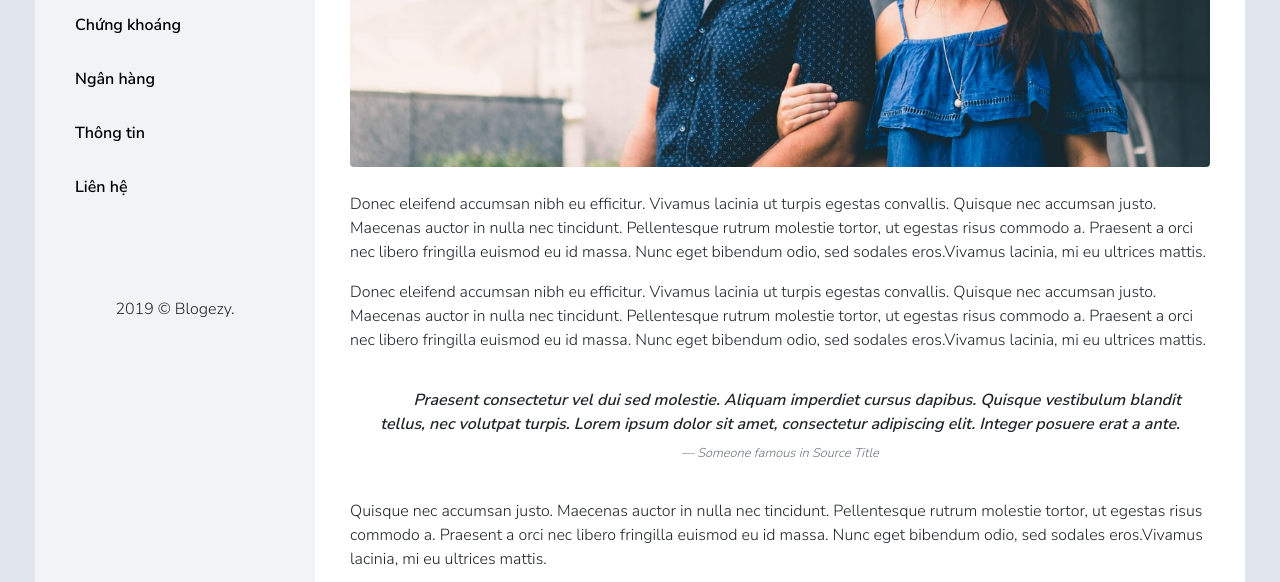
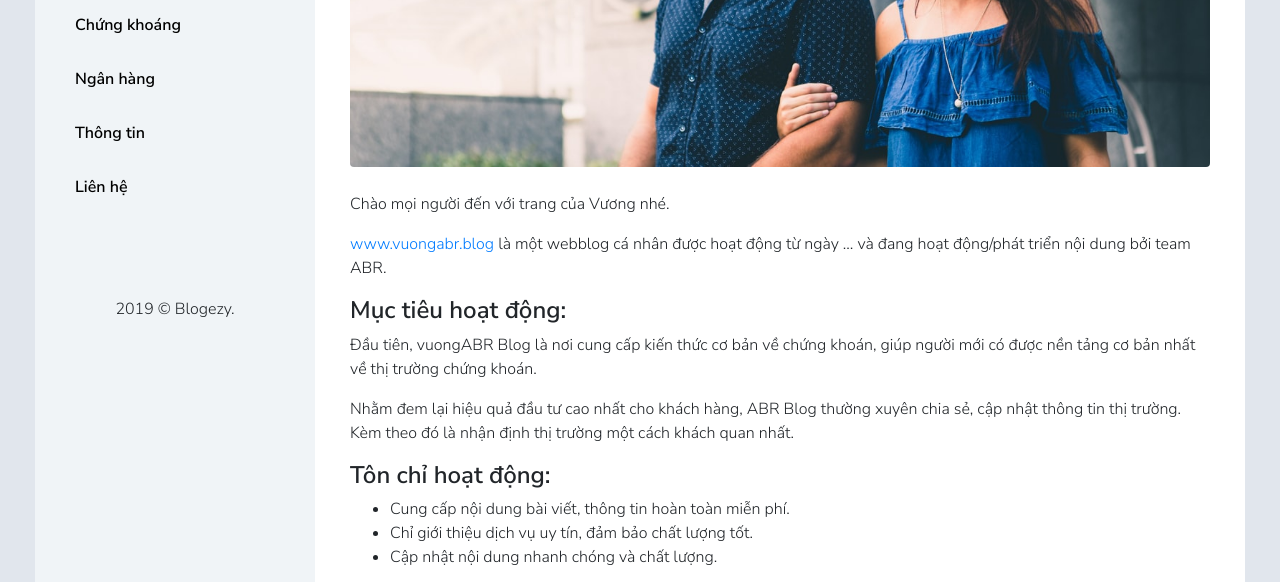
Before and after one commit to btxuyenHCMUS/mvc.github.io, a plain HTML site: page about.html in a window 1280 px wide. Shown: the part 417-999 px from the top of the page. Drawn offline with nearby package versions, Linux system fonts and the light colour scheme; a web font is replaced by a local one.

Commit message:
update about me

```diff
--- a/about.html
+++ b/about.html
@@ -127,20 +127,19 @@
                                 </div>
 
                                 <div class="blog-detail-description">
-                                    <p>Donec eleifend accumsan nibh eu efficitur. Vivamus lacinia ut turpis egestas convallis. Quisque nec accumsan justo. Maecenas auctor in nulla nec tincidunt. Pellentesque rutrum molestie tortor, ut egestas risus commodo
-                                        a. Praesent a orci nec libero fringilla euismod eu id massa. Nunc eget bibendum odio, sed sodales eros.Vivamus lacinia, mi eu ultrices mattis.</p>
 
-                                    <p>Donec eleifend accumsan nibh eu efficitur. Vivamus lacinia ut turpis egestas convallis. Quisque nec accumsan justo. Maecenas auctor in nulla nec tincidunt. Pellentesque rutrum molestie tortor, ut egestas risus commodo
-                                        a. Praesent a orci nec libero fringilla euismod eu id massa. Nunc eget bibendum odio, sed sodales eros.Vivamus lacinia, mi eu ultrices mattis.</p>
-
-                                    <blockquote class="blockquote text-center">
-                                        <h6 class="mb-0 blockquote-text">Praesent consectetur vel dui sed molestie. Aliquam imperdiet cursus dapibus. Quisque vestibulum blandit tellus, nec volutpat turpis. Lorem ipsum dolor sit amet, consectetur adipiscing elit. Integer posuere erat
-                                            a ante.</h6>
-                                        <footer class="blockquote-footer mt-2">Someone famous in <cite title="Source Title">Source Title</cite></footer>
-                                    </blockquote>
-
-                                    <p>Quisque nec accumsan justo. Maecenas auctor in nulla nec tincidunt. Pellentesque rutrum molestie tortor, ut egestas risus commodo a. Praesent a orci nec libero fringilla euismod eu id massa. Nunc eget bibendum odio,
-                                        sed sodales eros.Vivamus lacinia, mi eu ultrices mattis.</p>
+                                    <p>Chào mọi người đến với trang của Vương nhé. </p>
+                                    <p><a href="index.html">www.vuongabr.blog</a> là một webblog cá nhân được hoạt động từ ngày … và đang hoạt động/phát triển nội dung bởi team ABR. </p>
+                                    <h4>Mục tiêu hoạt động: </h4>
+                                    <p>Đầu tiên, vuongABR Blog là nơi cung cấp kiến thức cơ bản về chứng khoán, giúp người mới có được nền tảng cơ bản nhất về thị trường chứng khoán.</p>
+                                    <p>Nhằm đem lại hiệu quả đầu tư cao nhất cho khách hàng, ABR Blog thường xuyên chia sẻ, cập nhật thông tin thị trường. Kèm theo đó là nhận định thị trường một cách khách quan nhất.</p>
+                                    <h4>Tôn chỉ hoạt động:</h4>
+                                    <ul>
+                                        <li>Cung cấp nội dung bài viết, thông tin hoàn toàn miễn phí.</li>
+                                        <li>Chỉ giới thiệu dịch vụ uy tín, đảm bảo chất lượng tốt.</li>
+                                        <li>Cập nhật nội dung nhanh chóng và chất lượng.</li>
+                                    </ul>
+                                    <h4>Thân ái!</h4>
 
                                     <ul class="socials list-unstyled mb-0 text-center mt-5">
                                         <li><a href="http://facebook.com/vuongABR"><i class="mdi mdi-facebook"></i></a></li>
```
